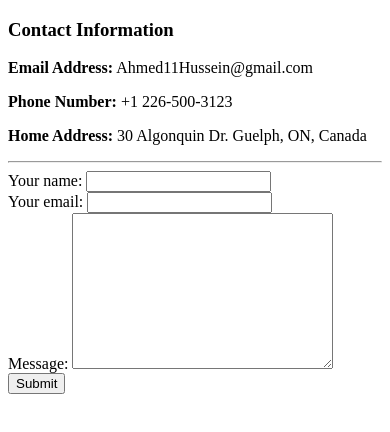
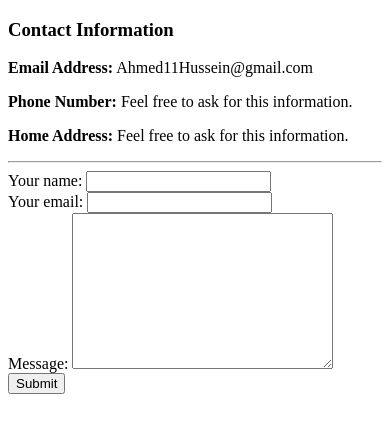
Before and after one commit to Aimedayo/cv, a plain HTML site: page contact.html in a window 390 px wide. Drawn offline with Linux system fonts and the light colour scheme.

Commit message:
Privatizing my home address and phone number

```diff
--- a/contact.html
+++ b/contact.html
@@ -7,8 +7,8 @@
 <body>
     <h3>Contact Information</h3>
     <p><strong>Email Address:</strong> Ahmed11Hussein@gmail.com</p>
-    <p><strong>Phone Number:</strong> +1 226-500-3123</p>
-    <p><strong>Home Address:</strong> 30 Algonquin Dr. Guelph, ON, Canada</p>
+    <p><strong>Phone Number:</strong> Feel free to ask for this information.</p>
+    <p><strong>Home Address:</strong> Feel free to ask for this information.</p>
     <hr>
     <form action="mailto:Ahmed11Hussein@gmail.com" method="post" enctype="text/plain">
         <label>Your name:</label>
```
